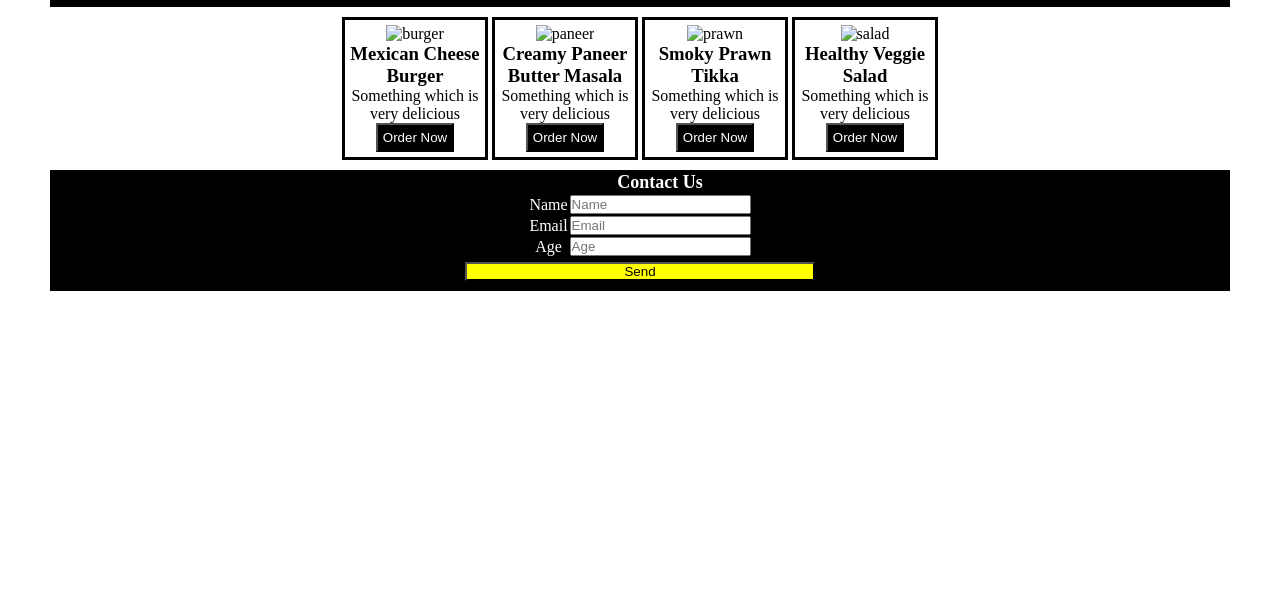
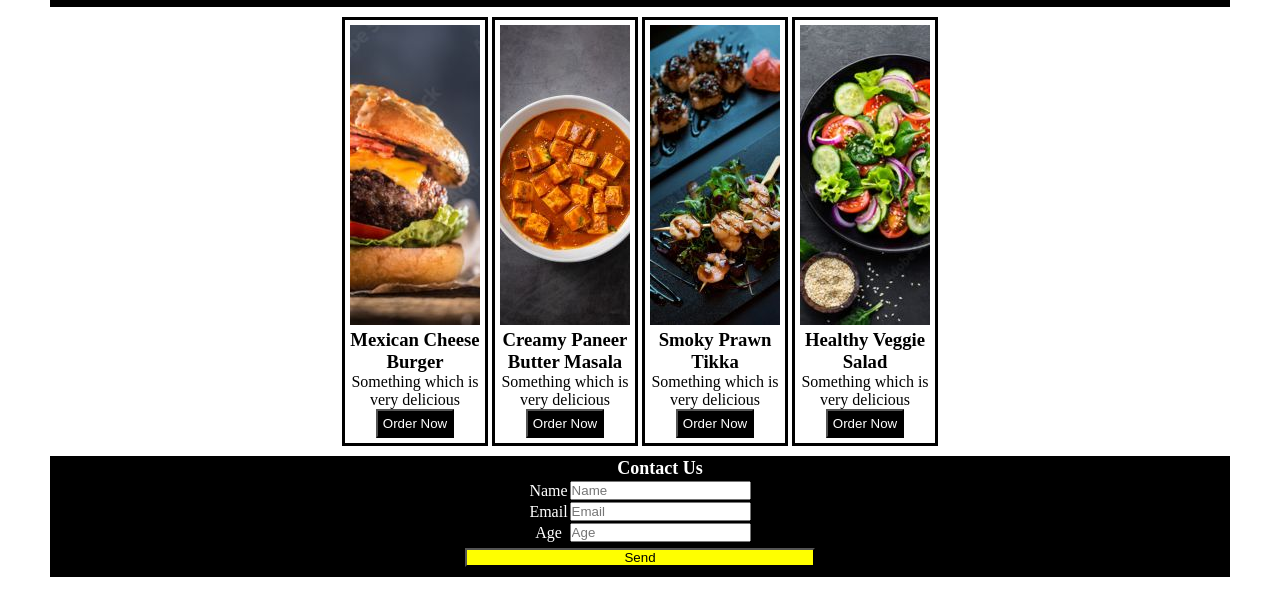
Before and after one commit to santhoshv7/reestar, a plain HTML site: page index.html in a window 1280 px wide. Shown: the part 118-734 px from the top of the page. Drawn offline with Linux system fonts and the light colour scheme.

Commit message:
images added

```diff
--- a/index.html
+++ b/index.html
@@ -16,7 +16,7 @@
     </div>
     <div class="section-two">
 <div class="card-one">
-    <img src="burger.jpg" alt="burger">
+    <img src="images/burger.jpg" alt="burger">
     <h3>Mexican Cheese Burger</h3>
     <p>Something which is very delicious</p>
     <button class="card-button">Order Now</button>
@@ -24,7 +24,7 @@
 </div>
 
 <div class="card-two">
-    <img src="paneer.jpg" alt="paneer">
+    <img src="images/paneer.jpg" alt="paneer">
     <h3>Creamy Paneer Butter Masala</h3>
     <p>Something which is very delicious</p>
     <button class="card-button">Order Now</button>
@@ -32,7 +32,7 @@
 </div>
 
 <div class="card-three">
-    <img src="prawn.jpg" alt="prawn">
+    <img src="images/prawn.jpg" alt="prawn">
     <h3>Smoky Prawn Tikka</h3>
     <p>Something which is very delicious</p>
     <button class="card-button">Order Now</button>
@@ -40,7 +40,7 @@
 </div>
 
 <div class="card-four">
-    <img src="salad.jpg" alt="salad">
+    <img src="images/salad.jpg" alt="salad">
         <h3>Healthy Veggie Salad</h3>
         <p>Something which is very delicious</p>
         <button class="card-button">Order Now</button>
```
